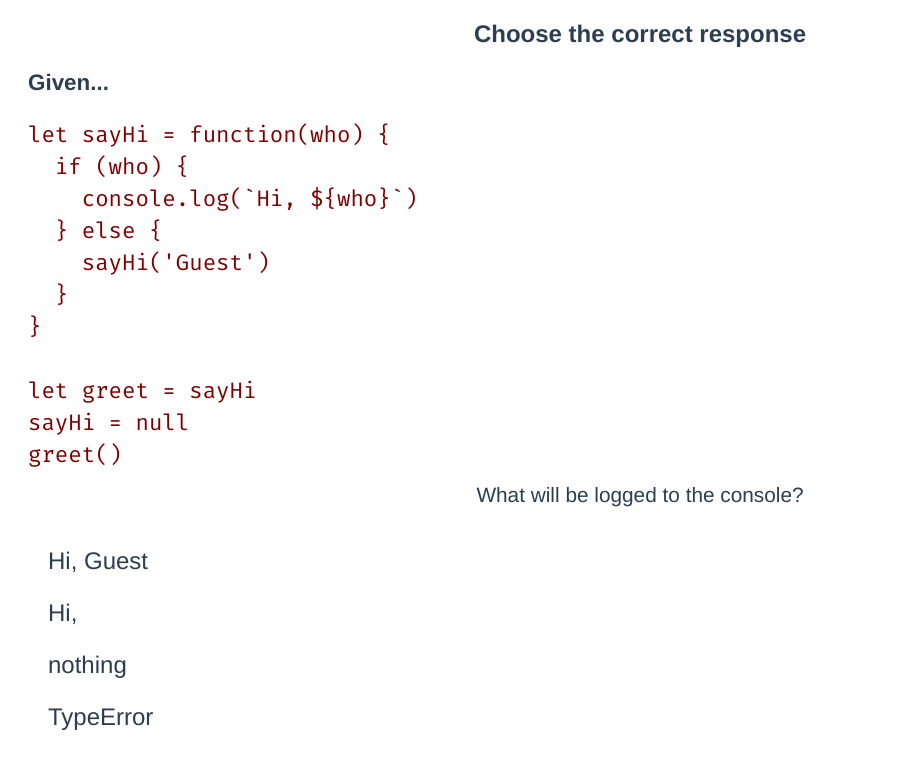
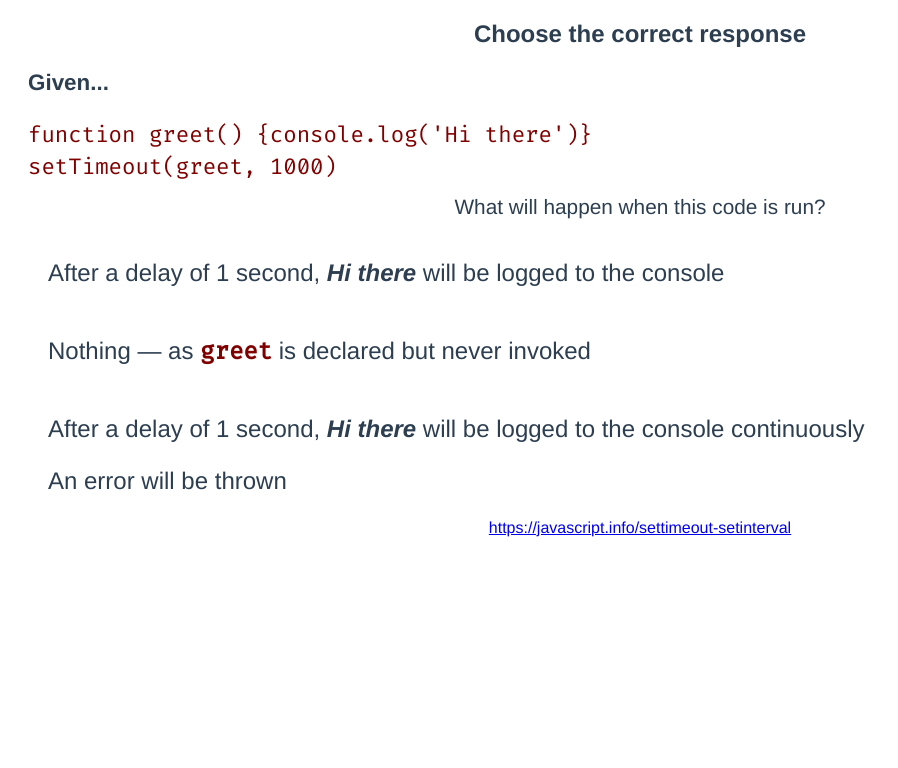
Before and after one commit to halbhelms/jslingo, a Vue app: page /multiplechoice in a window 1280 px wide. Shown: the top 768 px of the page, without its empty margins (0-898 px from the left). Built offline with nearby package versions, Linux system fonts and the light colour scheme.

Commit message:
200 questions completed

```diff
--- a/src/components/question-types/AllMixedUp.vue
+++ b/src/components/question-types/AllMixedUp.vue
@@ -31,20 +31,19 @@ export default {
     return {
       answer: [],
       results: null,
+
       question: {
-      "id": 8124,
+      "id": 8140,
       "type": "AllMixedUp",
       "given": "",
-      "question": "Create a for loop from jumble",
-      "q1": "",
-      "q2": "",
-      "mixed": [";",")","//loop body","i<100","}",";","let i=10","(", "{", "for", "i+=10",],
-      "ordered": ["for","(","let i=10",";","i<100",";","i+=10", ")","{","//loop body", "}"],
+      "question": "Rearrange the code to create a <pre>setTimeout</pre> function",
+      "displayAsCode": [],
+      "mixed": [")","setTimeout","let","(",",","5000","myFunc","=","myTimer"],
+      "ordered": ["let", "myTimer", "=", "setTimeout", "(", "myFunc", ",", "5000", ")"],
       "choices": [],
       "answer": "",
-      "answers": [""],
+      "answers": [],
       "explanation": "",
-      "displayAsCode": [],
       "moreInfo": "",
       "size": 0
     }
--- a/src/components/question-types/FillBlank.vue
+++ b/src/components/question-types/FillBlank.vue
@@ -47,19 +47,19 @@ export default {
       showAnswer: false,
 
       question: {
-      "id": 8135,
+      "id": 8142,
       "type": "FillBlank",
-      "given": "To display the name of a function...",
+      "given": "Fill the blank to stop the recurring action of this code",
       "question": "",
-      "displayAsCode": ["answer", "q1", "q2"],
-      "q1": "function greeting() {}<br>console.log(greeting.",
-      "q2": ")",
+      "displayAsCode": ["q1", "q2", "answer"],
+      "q1": "let counter = 0<br>let myInterval = setInterval(() => {<br>&nbsp;&nbsp;console.log(++counter)<br>&nbsp;&nbsp;if (counter == 7) {<br>&nbsp;&nbsp;&nbsp;&nbsp;",
+      "q2": "<br>&nbsp;&nbsp;}<br>}, 2000)",
       "choices": [],
       "answer": "",
-      "answers": ["name"],
+      "answers": ["clearInterval(myInterval)"],
       "explanation": "",
       "moreInfo": "",
-      "size": 4
+      "size": 26
     },
     }
   },
--- a/src/components/question-types/MultipleChoice.vue
+++ b/src/components/question-types/MultipleChoice.vue
@@ -48,18 +48,18 @@ export default {
       explanation: null,
 
       question: {
-      "id": 8213,
+      "id": 8137,
       "type": "MultipleChoice",
-      "given": "let sayHi = function(who) {<br>&nbsp;&nbsp;if (who) {<br>&nbsp;&nbsp;&nbsp;&nbsp;console.log(`Hi, ${who}`)<br>&nbsp;&nbsp;} else {<br>&nbsp;&nbsp;&nbsp;&nbsp;sayHi('Guest')<br>&nbsp;&nbsp;}<br>}<br><br>let greet = sayHi<br>sayHi = null<br>greet()",
-      "question": "What will be logged to the console?",
+      "given": "function greet() {console.log('Hi there')}<br>setTimeout(greet, 1000)",
+      "question": "What will happen when this code is run?",
       "displayAsCode": ["given"],
       "q1": "",
       "q2": "",
-      "choices": ["Hi, Guest", "Hi,", "nothing", "TypeError"],
-      "answer": 3,
+      "choices": ["After a delay of 1 second, <em>Hi there</em> will be logged to the console", "Nothing &mdash; as <pre>greet</pre> is declared but never invoked", "After a delay of 1 second, <em>Hi there</em> will be logged to the console continuously", "An error will be thrown"],
+      "answer": 0,
       "answers": [],
-      "explanation": "Inside the function, we call <pre>sayHi</pre> &mdash; but <pre>sayHi</pre> has been set to <pre>null</pre>, so <pre>sayHi</pre> is no longer a function. To get around this possible problem, you might want to give the function a name &mdash; and then use that name within the function rather than <pre>sayHi</pre>",
-      "moreInfo": "",
+      "explanation": "",
+      "moreInfo": "https://javascript.info/settimeout-setinterval",
       "size": 0
     },
     }
--- a/src/components/question-types/ValidOrNot.vue
+++ b/src/components/question-types/ValidOrNot.vue
@@ -37,11 +37,12 @@ export default {
     return {
       result: null,
       explanation: null,
+
       question:  {
-      "id": 6132,
+      "id": 8139,
       "type": "ValidOrNot",
       "given": "",
-      "question": "let fnc = arg => `You sent me ${arg}`",
+      "question": "let myTimer = setTimeout(() => console.log('Hi there'), 5000)<br>setTimeout(() => clearTimeout(myTimer), 2000)",
       "displayAsCode": ["question"],
       "q1": "",
       "q2": "",
@@ -49,7 +50,7 @@ export default {
       "answer": true,
       "answers": [],
       "explanation": "",
-      "moreInfo": "",
+      "moreInfo": "https://javascript.info/settimeout-setinterval",
       "size": 0
     },
     }
```
